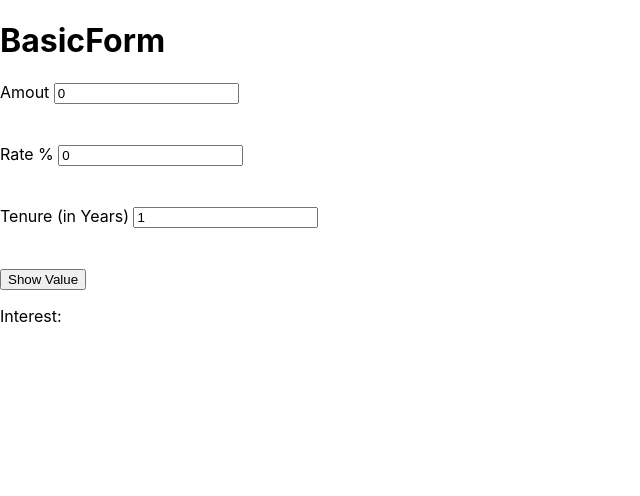
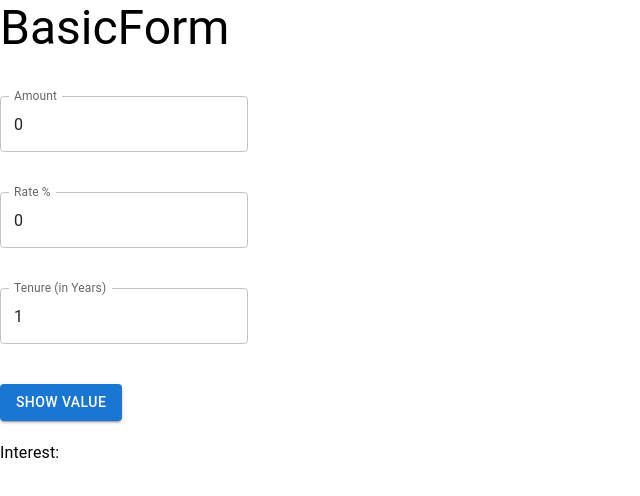
Before and after one commit to gavand-sagar/fsd-july-2024, a React (Create React App) app: page /interest-calculator in a window 1280 px wide. Shown: the top 496 px of the page, without its empty margins (0-640 px from the left). Built offline with nearby package versions, Linux system fonts and the light colour scheme.

Commit message:
Lab-19-Mui-Library-With-Error-Messages

```diff
--- a/src/InterestCalculator.jsx
+++ b/src/InterestCalculator.jsx
@@ -1,3 +1,4 @@
+import { Button, TextField, Typography } from '@mui/material';
 import React, { useEffect, useState } from 'react'
 export default function InterestCalculator() {
     // this state variable will be constantly updated on every change of textbox
@@ -25,29 +26,30 @@ export default function InterestCalculator() {
     }
     return (
         <div>
-            <h1>BasicForm</h1>
-            <label>Amout </label>
-            <input type='number' value={amount} onChange={e => setAmount(e.target.value)} />
+            <Typography variant='h3' component={'h3'}>BasicForm</Typography>
+            <br />
+            <br />
+            <TextField  error={amount < 0} label="Amount" variant='outlined' type='number' value={amount} onChange={e => setAmount(e.target.value)} />
             <br />
             {amount < 0 && <span className='error'>Negetive Values Are Not Allowed</span>}
             <br />
             <br />
-            <label>Rate % </label>
-            <input type='number' value={rate} onChange={e => setRate(e.target.value)} />
+            <TextField error={rate > 50 || rate < 0} label="Rate %" variant='outlined' type='number' value={rate} onChange={e => setRate(e.target.value)} />
             <br />
             {rate > 50 && <span className='error'>Rate should be less than 50</span>}
             {rate < 0 && <span className='error'>Rate should be positive</span>}
             <br />
             <br />
-            <label>Tenure (in Years) </label>
-            <input type='number' value={tenure} onChange={e => setTenure(e.target.value)} />
+            <TextField error={tenure > 50 || tenure < 1} label="Tenure (in Years)" variant='outlined' type='number' value={tenure} onChange={e => setTenure(e.target.value)} />
             <br />
             {tenure > 50 && <span className='error'>Tenure should be less than 50</span>}
             {tenure < 1 && <span className='error'>Tenure should be greater than 0</span>}
             <br />
             <br />
-            <button disabled={invalid} onClick={() => something()}>Show Value</button>
-            <p>Interest: {interest}</p>
+            <Button variant='contained' disabled={invalid} onClick={() => something()}>Show Value</Button>
+            <br />
+            <br />
+            <Typography variant='body1' component={'p'}>Interest: {interest}</Typography>
         </div>
     )
 }
--- a/src/Login.jsx
+++ b/src/Login.jsx
@@ -1,17 +1,18 @@
+import { Button, Paper, TextField, Typography } from '@mui/material'
 import React from 'react'
 
 export default function Login() {
   return (
-    <div>
-        <h1>Login Page</h1>
-        <br/>
-        <input placeholder='Username'/>
-        <br/>
-        <br/>
-        <input placeholder='Password'/>
-        <br/>
-        <br/>
-        <button>Login</button>
-    </div>
+    <Paper elevation={2} sx={{ padding: '20px', margin: '20px' }}>
+      <Typography variant='h3' component={'h3'}>Login Page</Typography>
+      <br />
+      <TextField variant='outlined' label='Username' type='text' />
+      <br />
+      <br />
+      <TextField variant='outlined' label='Password' type='password' />
+      <br />
+      <br />
+      <Button variant='contained'>Login</Button>
+    </Paper>
   )
 }
```
